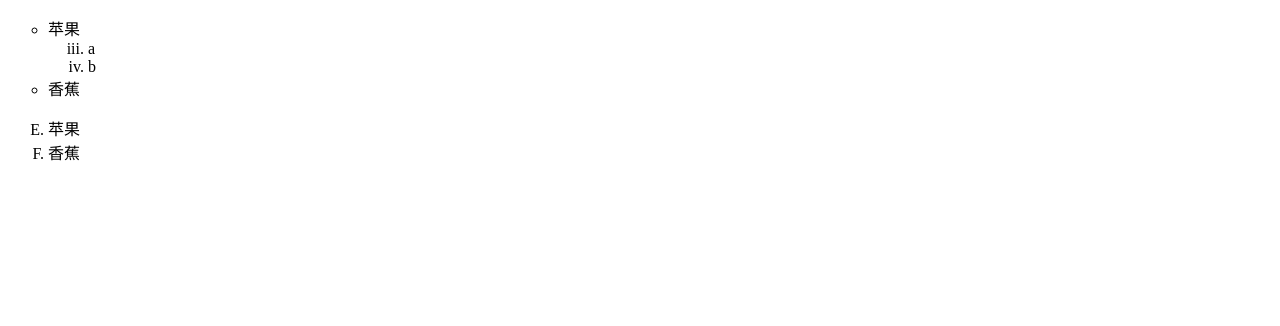
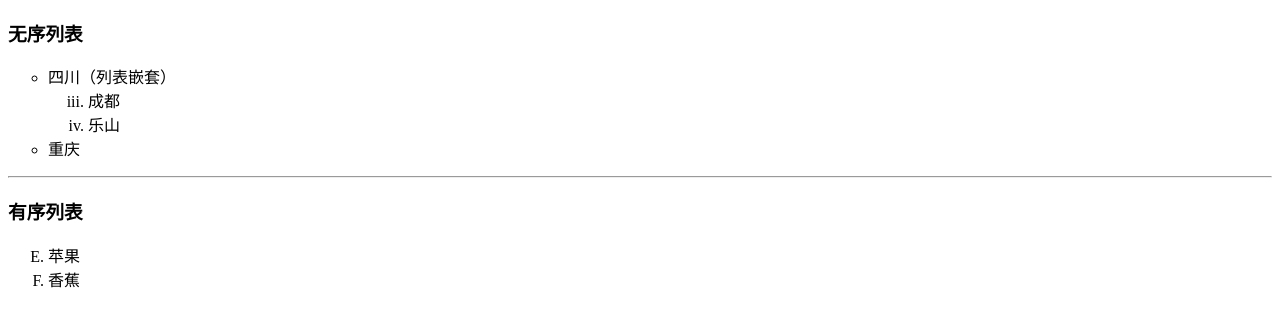
Before and after one commit to wuwuzhishu/WebFrontCode, a plain HTML site: page HTML+CSS/列表.html in a window 1280 px wide. Drawn offline with Linux system fonts and the light colour scheme.

Commit message:
更新列表

```diff
--- a/HTML+CSS/列表.html
+++ b/HTML+CSS/列表.html
@@ -34,15 +34,18 @@
     type属性用于编号的数字、字母、罗马数字等的类型，如type=（1对应数字，a对应小写字母，b对应大写字母，i对应小写罗马数字，I对应大写罗马数字）
     start属性表示编号开始的数字，如start=2则编号从2开始
      -->
+     <h3>无序列表</h3>
     <ul type="circle">
-        <li>苹果
+        <li>四川（列表嵌套）
             <ol type="i" start="3">
-                <li>a</li>
-                <li>b</li>
+                <li>成都</li>
+                <li>乐山</li>
             </ol>
         </li>
-        <li>香蕉</li>
+        <li>重庆</li>
     </ul>
+    <hr>
+    <h3>有序列表</h3>
     <ol type="A" start="5">
         <li>苹果</li>
         <li>香蕉</li>
```
